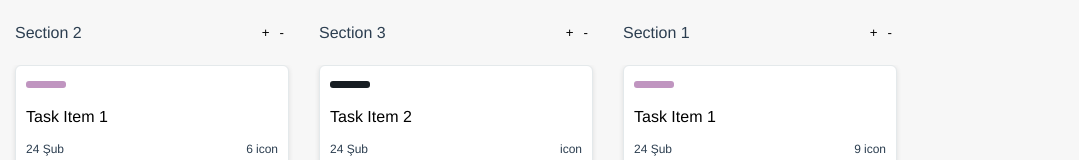
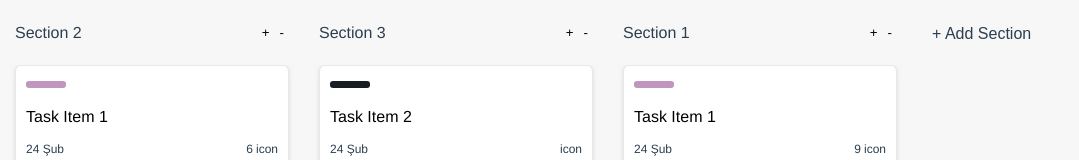
Before and after one commit to FKonyali/asana-clone, a Vue app: page / in a window 1280 px wide. Shown: the top 160 px of the page, without its empty margins (0-1079 px from the left). Built offline with nearby package versions, Linux system fonts and the light colour scheme.

Commit message:
add section function add

```diff
--- a/src/components/Section/index.vue
+++ b/src/components/Section/index.vue
@@ -15,7 +15,7 @@
         </Button>
       </div>
     </div>
-    <div class="section__bot">
+    <div class="section__bot" ref="scrollArea">
       <Task
         :item="item"
         v-for="item in items"
@@ -66,10 +66,19 @@ export default {
       this.$store.commit('updateSectionData', [
         ...refSectionDataArr
       ])
+
+      const scrollAreaRef = this.$refs.scrollArea;
+      this.$nextTick(() => {
+        scrollAreaRef.scrollTo({
+          top: scrollAreaRef.scrollHeight,
+          behavior: 'smooth',
+        });
+      })
     },
     removeSection (getId ) {
       const refSectionDataArr = this.getSectionData;
       refSectionDataArr.splice(getId, 1);
+      console.log(refSectionDataArr);
 
       this.$store.commit('updateSectionData', [
         ...refSectionDataArr
--- a/src/views/Home.vue
+++ b/src/views/Home.vue
@@ -1,5 +1,5 @@
 <template>
-  <div class="sections">
+  <div class="sections" ref="scrollArea">
     <Section
       v-for="item in getSectionData"
       :key="item.id"
@@ -7,16 +7,45 @@
       :id="item.id"
       :items="item.items"
     />
+    <div class="sections__add">
+      <Button @click.native="addSection">
+        + Add Section
+      </Button>
+    </div>
   </div>
 </template>
 
 <script>
 import Section from '@/components/Section'
+import Button from '@/components/Button'
 
 export default {
   name: 'Home',
   components: {
+    Button,
     Section
+  },
+  methods: {
+    addSection () {
+      const refSectionDataArr = this.getSectionData;
+      refSectionDataArr.push({
+        id: refSectionDataArr.length,
+        title: "New Section"
+      });
+
+      this.$store.commit('updateSectionData', [
+        ...refSectionDataArr
+      ])
+
+      const scrollArea = document.querySelector('html');
+      this.$nextTick(() => {
+        scrollArea.scrollTo({
+          left: scrollArea.scrollWidth,
+          top: 0,
+          behavior: 'smooth',
+        });
+      })
+    }
   },
   computed: {
     getSectionData () {
@@ -26,10 +55,18 @@ export default {
 }
 </script>
 
-<style type="scss" scoped>
+<style lang="scss" scoped>
   .sections {
     display: flex;
     overflow: auto;
     width: fit-content;
+    &__add {
+      flex-shrink: 0;
+      padding: 20px 15px 0;
+      .button {
+        font-size: 16px;
+        color: #2c3e50;
+      }
+    }
   }
 </style>
```
